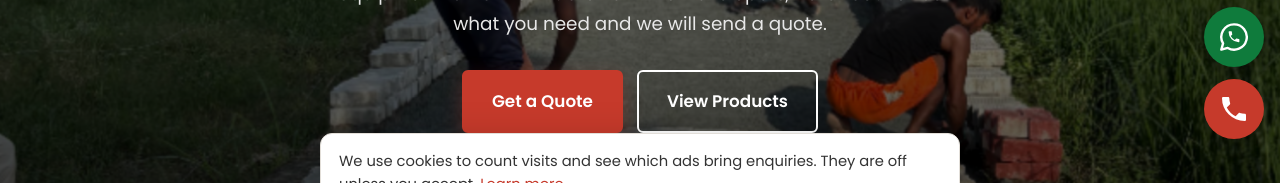
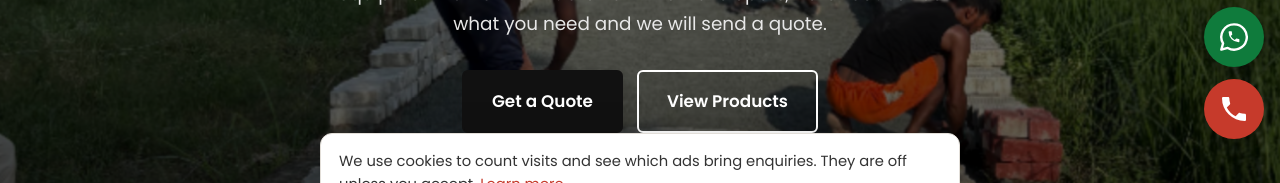
Before and after one commit to Amangitstart/Corewellinfra.in, a React (Vite) app: page / in a window 1280 px wide. Shown: the part 511-694 px from the top of the page. Built offline with nearby package versions, Linux system fonts and the light colour scheme; no server answers.

Commit message:
Style quote buttons in black

```diff
--- a/src/sections/HeroSection.jsx
+++ b/src/sections/HeroSection.jsx
@@ -34,7 +34,7 @@ export default function HeroSection() {
         <h1>Construction and <em>building materials</em><br />for Varanasi and nearby</h1>
         <p>Building and road construction, paver blocks, sand and gravel, and equipment rental from Corewell Infra Developers, Varanasi. Tell us what you need and we will send a quote.</p>
         <div className="actions">
-          <a className="btn" href="#quote">Get a Quote</a>
+          <a className="btn quote-btn" href="#quote">Get a Quote</a>
           <a className="btn ghost" href="#products">View Products</a>
         </div>
       </div>
--- a/src/sections/YardSection.jsx
+++ b/src/sections/YardSection.jsx
@@ -13,7 +13,7 @@ export default function YardSection() {
           ))}
         </ul>
         <p className="yact">
-          <a className="btn" href="#quote">Get a quote</a>
+          <a className="btn quote-btn" href="#quote">Get a quote</a>
           <a className="btn more" href={`tel:${site.phone}`}>Call now</a>
         </p>
       </div>
--- a/src/styles/base.css
+++ b/src/styles/base.css
@@ -12,6 +12,8 @@ img{display:block;max-width:100%}
 
 .btn{display:block;box-shadow:0 8px 20px rgba(198,58,43,.28);transition:transform .15s,background .2s;text-align:center;padding:16px 28px;border-radius:6px;font-weight:700;font-size:1.05rem;border:2px solid var(--red);background:var(--red);color:#fff;cursor:pointer;font-family:inherit}
 .btn:hover{background:var(--red-dark);border-color:var(--red-dark);transform:translateY(-2px)}
+.btn.quote-btn{background:#111;border-color:#111;color:#fff;box-shadow:0 8px 20px rgba(0,0,0,.2)}
+.btn.quote-btn:hover{background:#000;border-color:#000}
 .btn.ghost,.btn.more{box-shadow:none}
 .btn.ghost{background:transparent;border-color:#fff}
 .btn.ghost:hover{background:#fff;color:var(--ink)}
```
